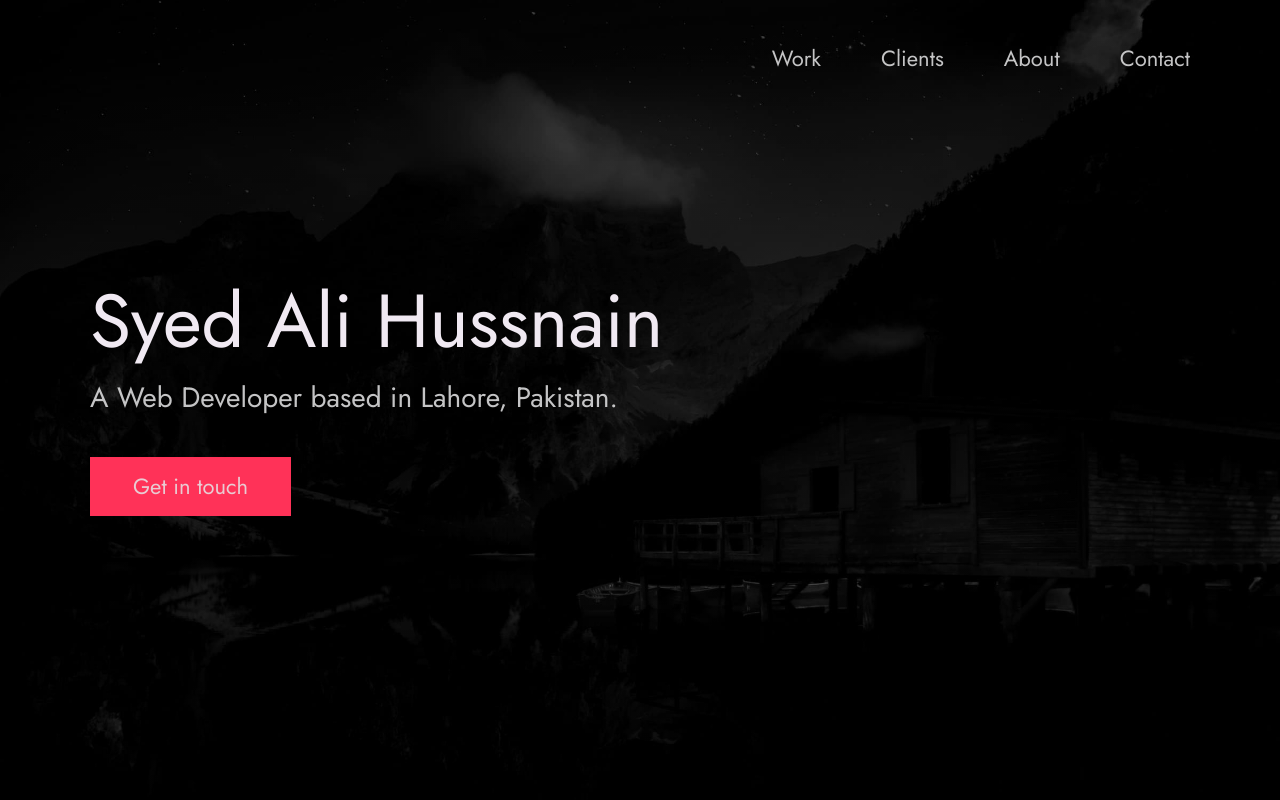
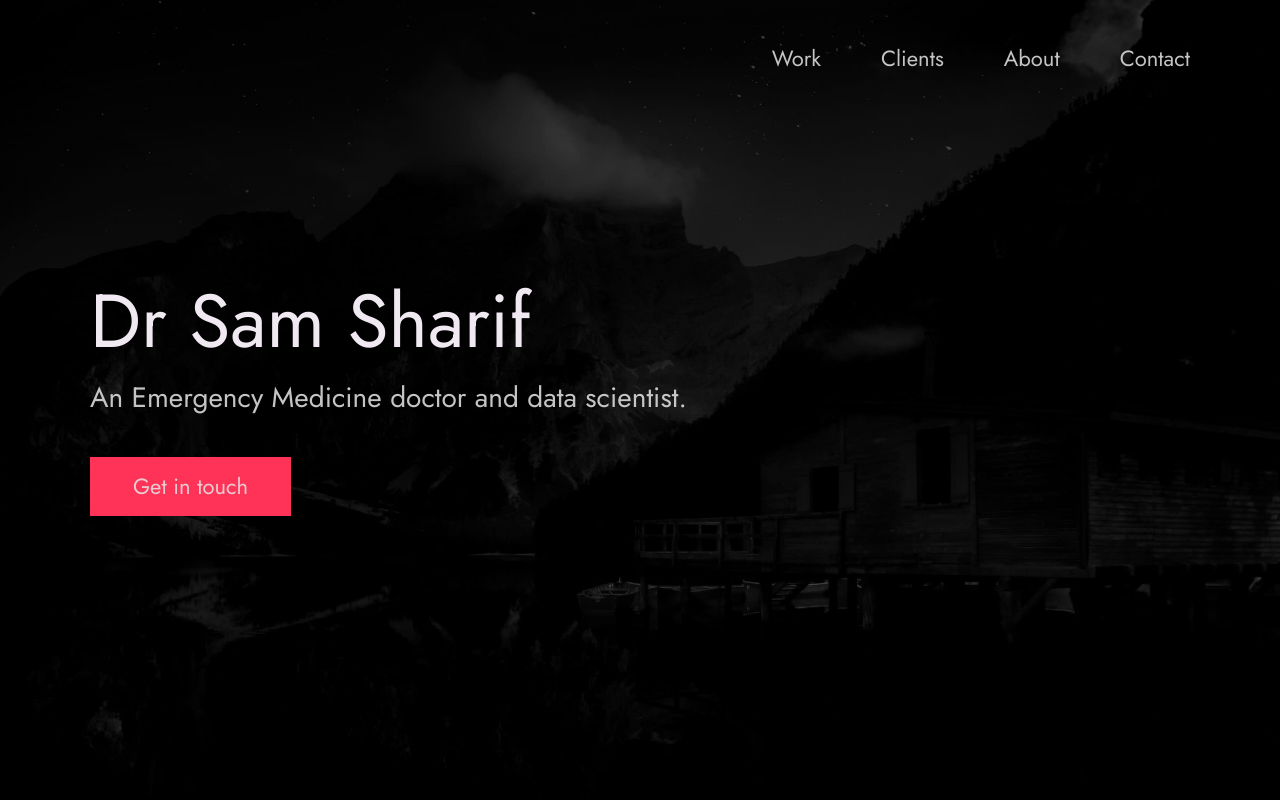
Before and after one commit to Sharifsa32/portfolio, a plain HTML site: page index.html in a window 1280 px wide. Shown: the top 800 px of the page. Drawn offline with Linux system fonts and the light colour scheme.

Commit message:
Initial changes to home page
changed name and email

```diff
--- a/index.html
+++ b/index.html
@@ -24,7 +24,7 @@
 
   <!-- Put your site title here -->
   <title>
-    Syed Ali Hussnain | A Web Developer based in Lahore, Pakistan.
+    Dr Sam Sharif
   </title>
 
   <meta name="description" content="Add small description of yourslef.">
@@ -56,10 +56,10 @@
       <div class="header__text">
         <h1 class="heading-primary">
           <!-- Replace the following name with your name -->
-          <span>Syed Ali Hussnain</span>
+          <span>Dr Sam Sharif</span>
         </h1>
         <!-- Put a small paragraph about yourself -->
-        <p>A Web Developer based in Lahore, Pakistan.</p>
+        <p>An Emergency Medicine doctor and data scientist.</p>
         <a href="#contact" class="btn btn--pink">Get in touch</a>
       </div>
     </div>
@@ -221,7 +221,7 @@
           me is via an email.
         </p>
         <!-- Replace the email with yours -->
-        <a href="mailto:you@example.com" class="btn">you@example.com</a>
+        <a href="mailto:dralsharif32@gmail.com" class="btn">dralsharif32@gmail.com</a>
       </div>
     </div>
   </section>
```
